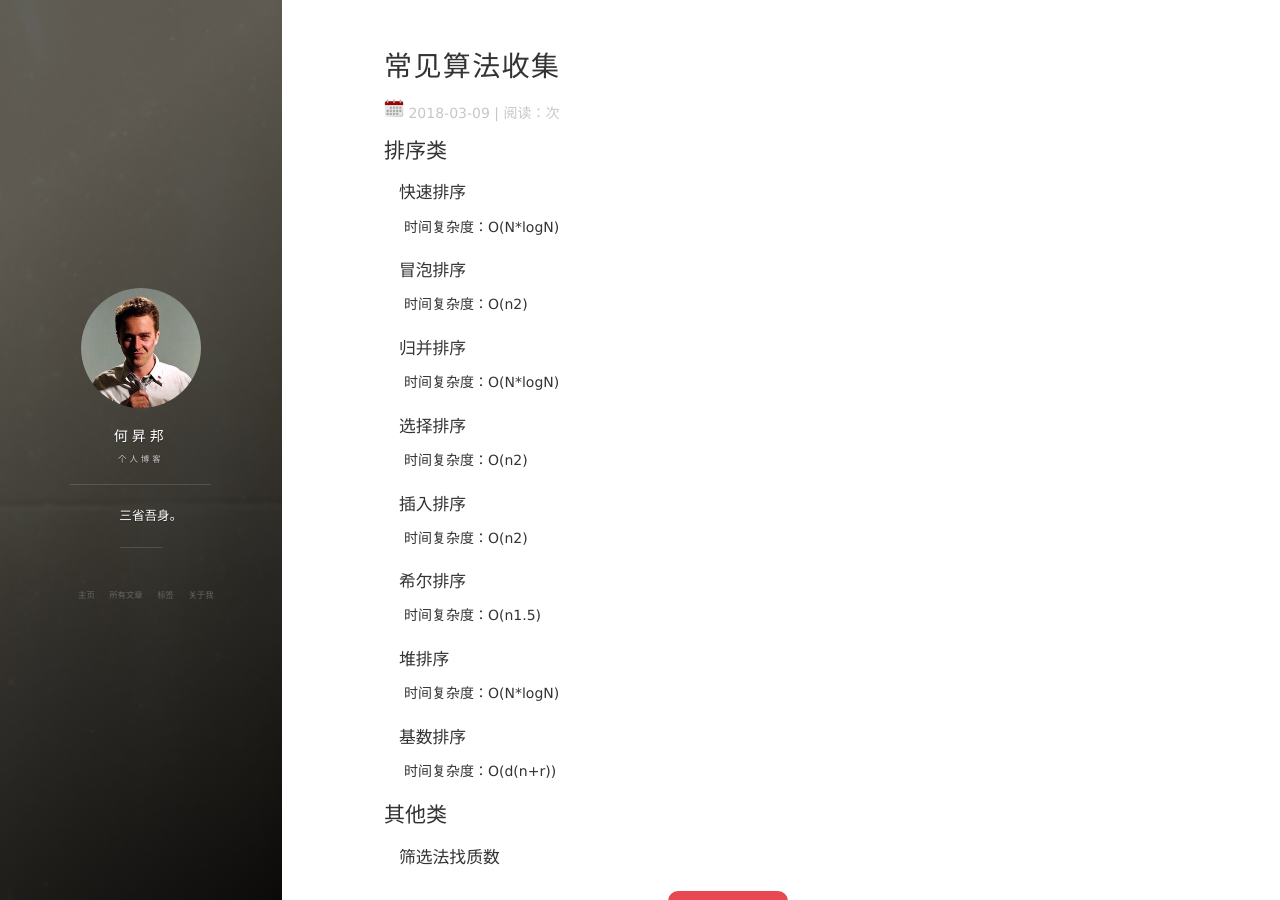
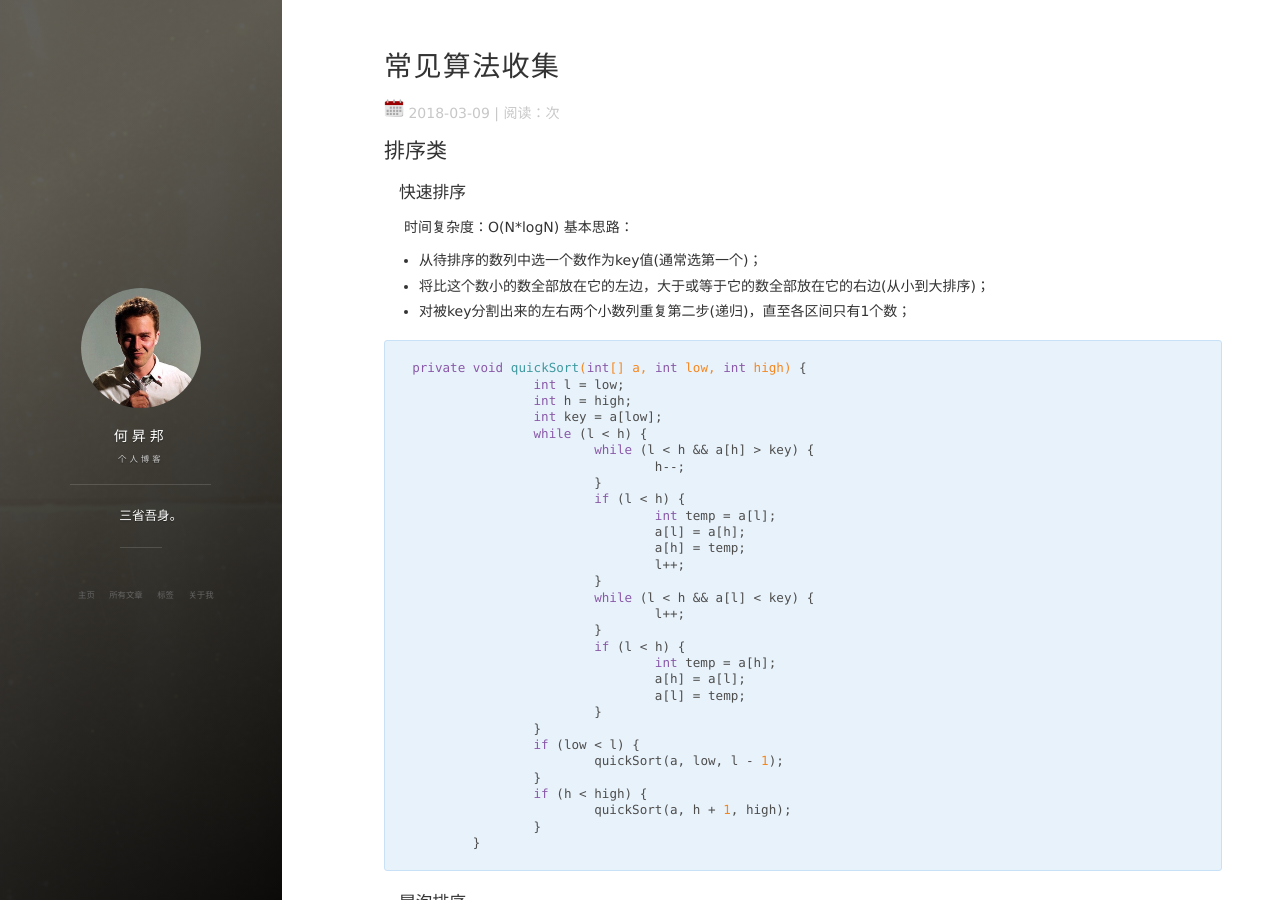
Before and after one commit to heshengbang/heshengbang.github.io, a Jekyll site: the page built from _posts/2018-03-09-常见算法收集.md, in a window 1280 px wide and 900 px high. Built offline with Jekyll 4.4.1, drawn with Linux system fonts in a browser that asks for light colours; nearby versions of some CDN libraries; comment, search, counter and statistics services are not loaded.

Commit message:
add new article

````diff
--- a/_posts/2018-03-09-常见算法收集.md
+++ b/_posts/2018-03-09-常见算法收集.md
@@ -8,7 +8,43 @@ tags: 博客
 ## 排序类
 #### 快速排序
 时间复杂度：O(N*logN)
+基本思路：
+- 从待排序的数列中选一个数作为key值(通常选第一个)；
+- 将比这个数小的数全部放在它的左边，大于或等于它的数全部放在它的右边(从小到大排序)；
+- 对被key分割出来的左右两个小数列重复第二步(递归)，直至各区间只有1个数；
 
+```java
+private void quickSort(int[] a, int low, int high) {
+		int l = low;
+		int h = high;
+		int key = a[low];
+		while (l < h) {
+			while (l < h && a[h] > key) {
+				h--;
+			}
+			if (l < h) {
+				int temp = a[l];
+				a[l] = a[h];
+				a[h] = temp;
+				l++;
+			}
+			while (l < h && a[l] < key) {
+				l++;
+			}
+			if (l < h) {
+				int temp = a[h];
+				a[h] = a[l];
+				a[l] = temp;
+			}
+		}
+		if (low < l) {
+			quickSort(a, low, l - 1);
+		}
+		if (h < high) {
+			quickSort(a, h + 1, high);
+		}
+	}
+```
 
 #### 冒泡排序
 时间复杂度：O(n2)
````
